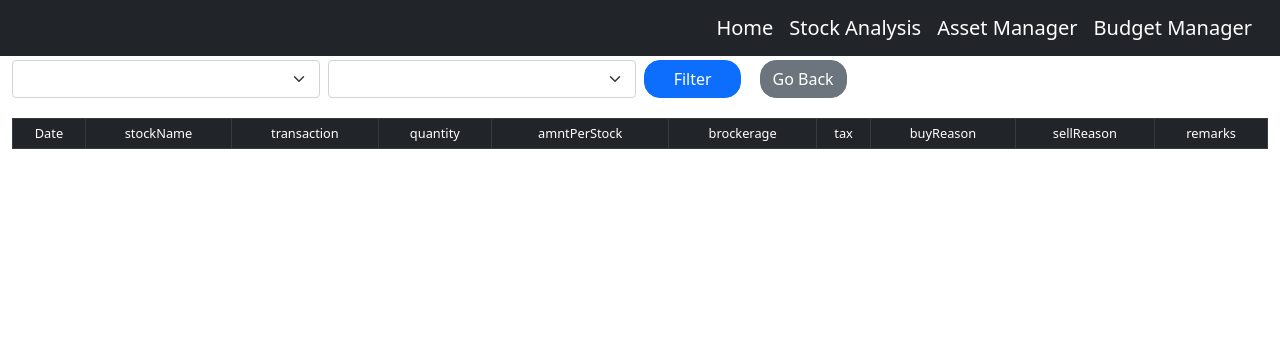
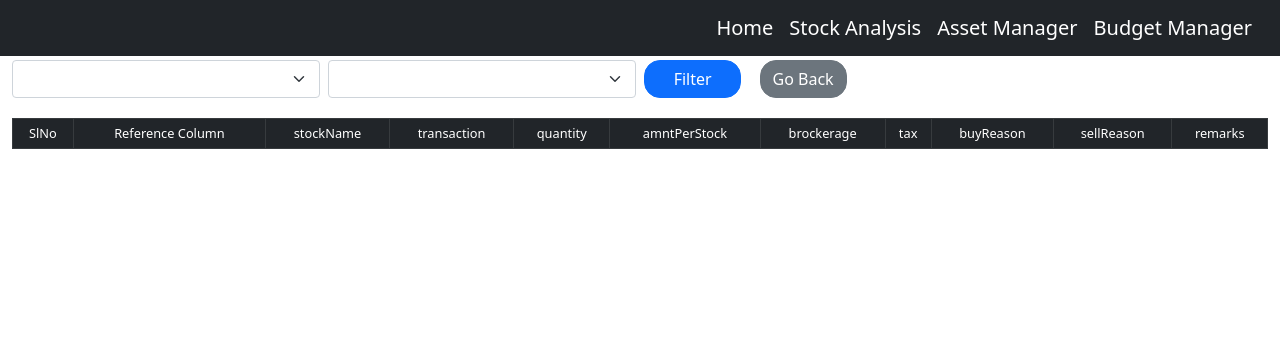
Before and after one commit to sran307/aimeWebview, a Django app: template templates/assets/optionTrans.html in a window 1280 px wide. Shown: the top 356 px of the page. Run offline with Django 5.2, Linux system fonts and the light colour scheme; the template is opened without the code that fills it: values that come from a table or form of the project are taken from there, others are empty; data comes from the database, SQL or seed files in the repository; some libraries are stand-ins or nearby versions.

Commit message:
error in stock name modifed

```diff
--- a/assets/models.py
+++ b/assets/models.py
@@ -32,7 +32,7 @@ class stockTransactions(models.Model):
         return id
 
 class stockDetails(models.Model):
-    stock = models.ForeignKey(StockNames, on_delete=models.CASCADE, null=True, db_column = 'stock', related_name='stkName')
+    stock = models.ForeignKey(StockNames, on_delete=models.CASCADE, null=True, blank=True, db_column = 'stock', related_name='stkName')
     purchasedOn=models.DateField(null=True, blank=True)
     sellOn=models.DateField(null=True, blank=True)
     purchasedAmnt=models.IntegerField(blank=True, null=True)
@@ -52,8 +52,7 @@ class stockDetails(models.Model):
     sellRemarks=models.TextField(blank=True, null=True)
     buyFinYear=models.ForeignKey(FinancialYear, on_delete=models.CASCADE,blank=True, null=True, related_name="buyYr")
     sellFinYear=models.ForeignKey(FinancialYear, on_delete=models.CASCADE,blank=True, null=True, related_name="sellYr")
-
-
+    optionName=models.CharField(max_length=25, null=True, blank=True)
 
     def __int__(self):
         return id
--- a/assets/urls.py
+++ b/assets/urls.py
@@ -18,8 +18,8 @@ urlpatterns = [
     path("long/", views.longManager, name="longManager"),
     path("long/transactions/", views.longTransactions, name="longTransactions"),
 
-    path("option/", views.longManager, name="optionManager"),
-    path("option/transactions/", views.longTransactions, name="optionTransactions"),
+    path("option/", views.optionManager, name="optionManager"),
+    path("option/transactions/", views.optionTransactions, name="optionTransactions"),
 
     path("show/stocks/", views.showStocks, name="showStocks"),
 
--- a/templates/assets/long.html
+++ b/templates/assets/long.html
@@ -13,8 +13,8 @@
     <div class="container-fluid mt-1">
          <a class="btn btn-secondary">LONG POSITION STOCK DETAILS</a>
         <a class="btn btn-primary float-end mb-1" href="{% url 'assets:longTransactions' %}">Goto Transactions</a>
-        <button class="btn btn-primary float-end mb-1 common-get ms-2 me-2" data-path="{% url 'assets:process' 'LONG 'N' %}">Process</button>
-        <button class="btn btn-primary float-end mb-1 common-get" data-path="{% url 'assets:process' 'LONG 'A' %}">ReProcess</button>
+        <button class="btn btn-primary float-end mb-1 common-get ms-2 me-2" data-path="{% url 'assets:process' 'LONG' 'N' %}">Process</button>
+        <button class="btn btn-primary float-end mb-1 common-get" data-path="{% url 'assets:process' 'LONG' 'A' %}">ReProcess</button>
 
         <table class="table table-bordered table-dark">
             <thead>
--- a/templates/assets/option.html
+++ b/templates/assets/option.html
@@ -39,7 +39,7 @@
                 {% for stock in stockDetails %}
                 <tr>
                     <td>{{ forloop.counter }}</td>
-                    <td>{{ stock.stock }}</td>
+                    <td>{{ stock.optionName }}</td>
                     <td>{{ stock.purchasedOn | date:'d-m-Y' }}</td>
                     <td>{{ stock.purchasedQty }}</td>
                     <td>{{ stock.purchasedAmnt }}</td>
--- a/templates/assets/optionTrans.html
+++ b/templates/assets/optionTrans.html
@@ -43,25 +43,32 @@
         <table class="table table-bordered table-dark">
             <thead>
                 <tr>
-                    <td>Date</td>
+                    <td>SlNo</td>
+                    <td>Reference Column</td>
                     {% for heading in stockHeadings %}
                         <td>{{ heading.itemName }}</td>
                     {% endfor %}
                 </tr>
-                {% for date in dates %}
+                {% for number in numbers %}
                 <tr>
-                    <td>{{ date|date:"d/m/Y" }}</td>
+                    {% with count=forloop.counter %}
+                    <td>{{ count }}</td>
+                    <td contenteditable="true" class="reference-cell{{ count }}">{% get_value data_dict 'reference' number 'OPTION' %}</td>
                     {% for heading in stockHeadings %}
                     <td  contenteditable="true"
                         class="editable-cell"
-                        data-date="{{ date|date:'Y-m-d' }}"
                         data-item="{{ heading.id }}"
                         data-month="{{ month.id }}"
                         data-year="{{ finYear.id }}"
                         data-path="{% url 'assets:saveTrans' %}"
                         data-valuetype="OPTION"
-                    >{% get_value data_dict heading.id date 'OPTION' %}</td>
+                        data-stockurl="{% url 'assets:showStocks' %}"
+                        data-reference="reference-cell{{ count }}"
+                        data-slno="{{ number }}"
+
+                    >{% get_value data_dict heading.id number 'OPTION' %}</td>
                     {% endfor %}
+                    {% endwith %}
                 </tr>
                 {% endfor %}
             </thead>
```
Also changed, not shown: api/views/stock_views.py (+20 -4 lines), assets/views.py (+33 -13 lines), assets/migrations/0016_stockdetails_optionname_alter_stockdetails_stock.py (added).
